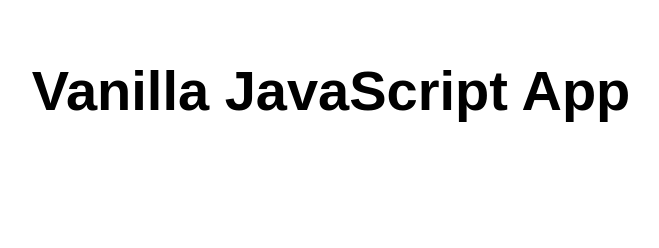
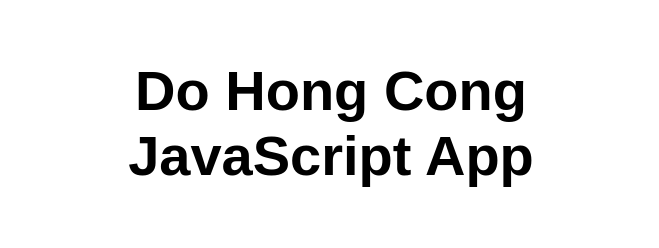
Before and after one commit to dohongcong/azure-static-web, a website: page src/index.html in a window 1280 px wide. Shown: the whole page, without its empty margins (309-968 px from the left). Drawn offline with Linux system fonts and the light colour scheme.

Commit message:
edit content static

```diff
--- a/src/index.html
+++ b/src/index.html
@@ -5,12 +5,12 @@
   <meta charset="UTF-8">
   <meta name="viewport" content="width=device-width, initial-scale=1.0">
   <link rel="stylesheet" href="styles.css">
-  <title>Vanilla JavaScript App</title>
+  <title>Do Hong Cong JavaScript App</title>
 </head>
 
 <body>
   <main>
-    <h1>Vanilla JavaScript App</h1>
+    <h1>Do Hong Cong JavaScript App</h1>
   </main>
 </body>
 
```
